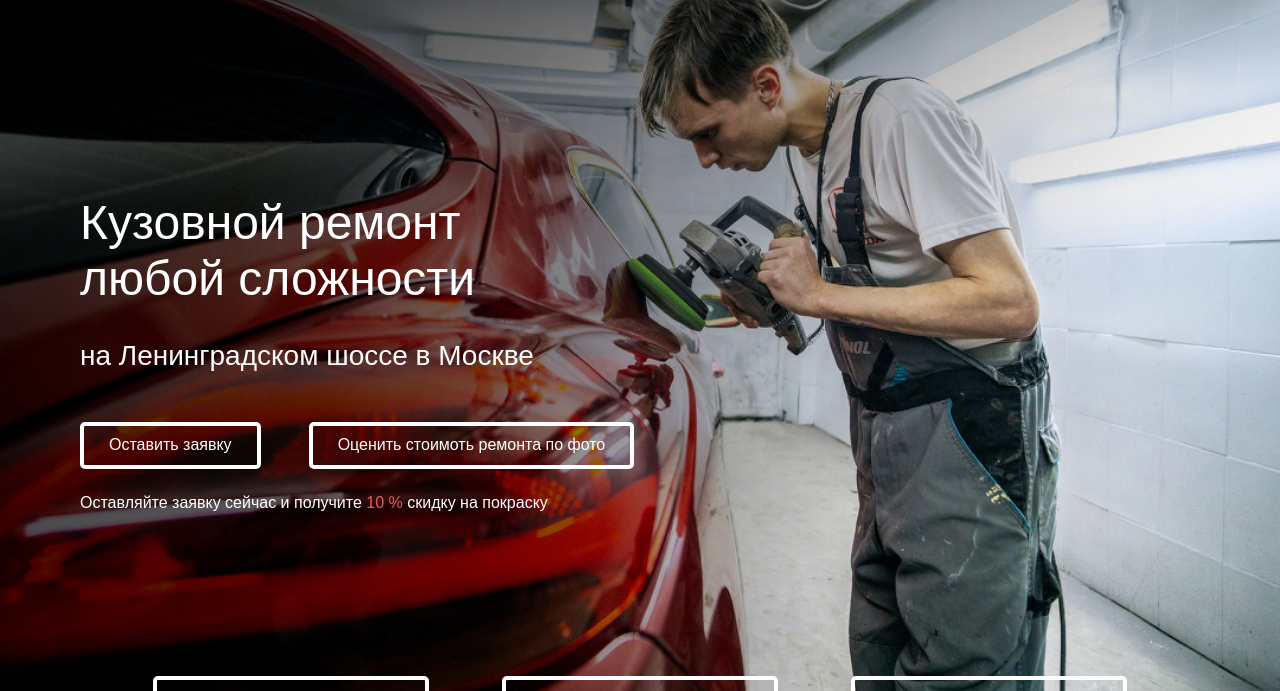
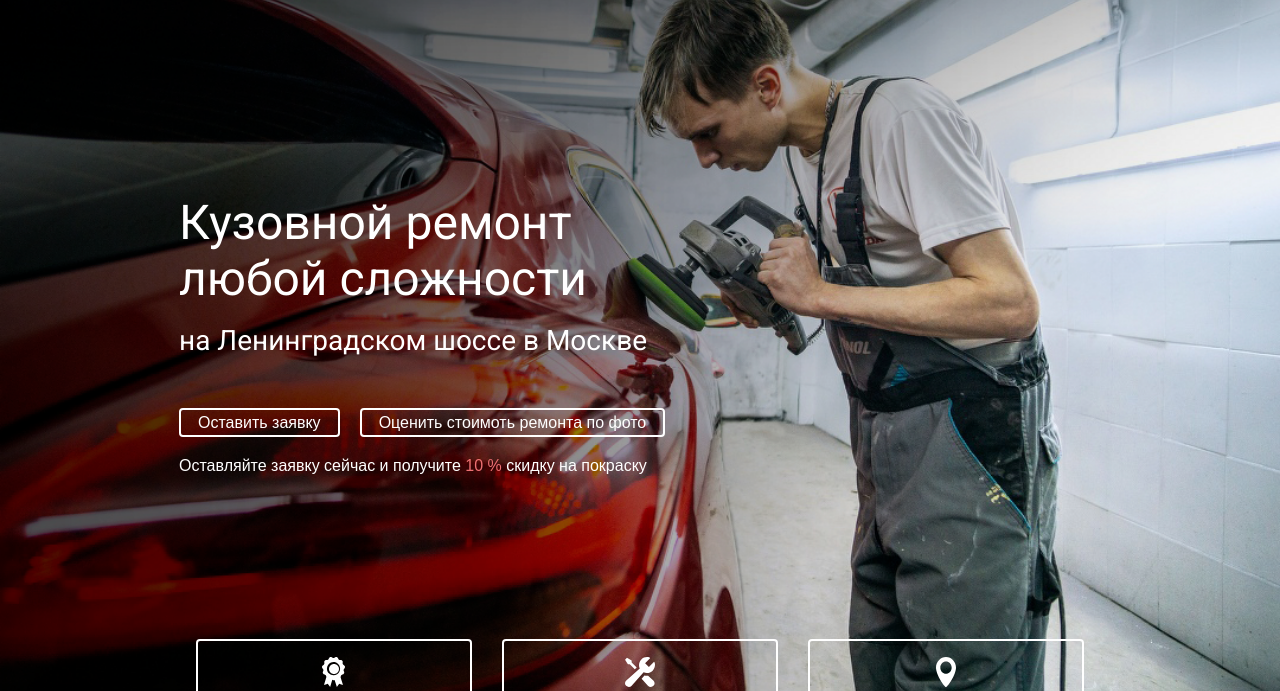
Before and after one commit to Delmosvivik/paint-service, a plain HTML site: page index.html in a window 1280 px wide. Shown: the part 109-800 px from the top of the page. Drawn offline with Linux system fonts and the light colour scheme.

Commit message:
Add files via upload

```diff
--- a/css/style.css
+++ b/css/style.css
@@ -21,6 +21,7 @@ h1, h2, h3, h4, h5, h6 {
     font-family: Arial, Helvetica, sans-serif;
     font-weight: 400;
     position: relative;
+    font-size: 16px;
 }
 a {
     text-decoration: none;
@@ -101,25 +102,37 @@ color: white;
     background:url(../img/content/указатель.svg) bottom center/contain no-repeat;
 }
 .main {
+    color: white;
 }
 .hero {
   height: 100vh;
   min-height: 650px;
   background: url(../img/bg/hero-bg.png) no-repeat center/cover;
   padding-top:272px ;
+  display: flex;
+  padding-bottom: 50px;
+}
+.hero__main {
+    flex: 1;
 }
 .title {
-    color: white;
     font-weight: 400;
     font-size: 48px;
-    line-height: 56px;
+    line-height: 1.17;
+    font-family: 'Roboto';
+    font-style: normal;
 }
-.subtitle {
-    color: white;
+.hero__title {
+    margin-bottom: 17px;
+}
+.hero__subtitle {
     font-weight: 400;
     font-size: 28px;
-    line-height: 33px;
+    line-height: 1.18;
     margin-bottom: 50px;
+    font-family: 'Roboto';
+    font-style: normal;
+
 }
 .hero__call-to-action{
     color: white;
@@ -129,36 +142,38 @@ color: white;
     margin-bottom: 164px;
 }
 .red__text {
-    color: rgb(226, 93, 93);
+    color: rgba(237, 113, 115, 1);
 }
 .advantage {
-    border: 4px white solid;
-    border-radius: 5px;
-    height: 120px;
+    border: 2px solid white;
+    border-radius: 4px;
     width: 276px;
-    display: flex;
-    justify-content: center;
-    align-items: center;
-    flex-direction: column;
     text-align: center;
+    padding: 16px 20px;
 }
 .advantage__text {
     color: white;
 }
 .advantages {
-    display: flex;
-    width: 100%;
-    justify-content: space-evenly;
+   display: flex;
+   column-gap: 30px;
+   padding: 0px 17px;
+   justify-content: space-between;
+   min-height: 120px;
+
 }
 .hero__btns {
-    padding-bottom: 25px;
+    margin-bottom: 20px;
     display: flex;
-    gap: 3rem;
+    column-gap: 20px;
 }
 .btn {
-    border-radius: 5px;
-    border: 4px white solid;
+    border-radius: 4px;
+    border: 2px white solid;
     background-color: rgba(240, 248, 255, 0);
     padding: 10px 25px 10px 25px;
+    font-size: 16px;
+    line-height: 1.13px;
     color: white;
+    padding: 12px 17px;
 }
--- a/index.html
+++ b/index.html
@@ -47,11 +47,11 @@
             <section class="hero">
                 <div class="container hero__container">
                     <div class="hero__main">
-                        <h1 class="title">
+                        <h1 class="title hero__title">
                             Кузовной ремонт<br>
                             любой сложности
                         </h1>
-                        <div class="subtitle">
+                        <div class="hero__subtitle">
                             на Ленинградском шоссе в Москве
                         </div>
                         <div class="hero__btns">
@@ -85,6 +85,9 @@
                     </ul>
                 </div>
             </section>
+            <section class="details__container">
+
+            </section>
         </main>
     </div>
 </body>
```
